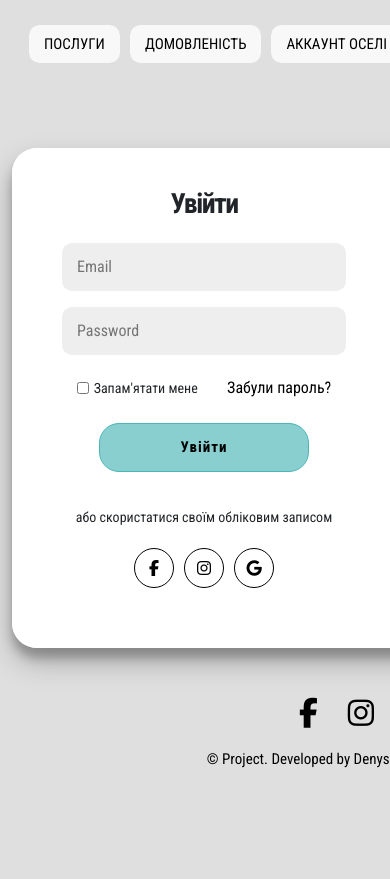
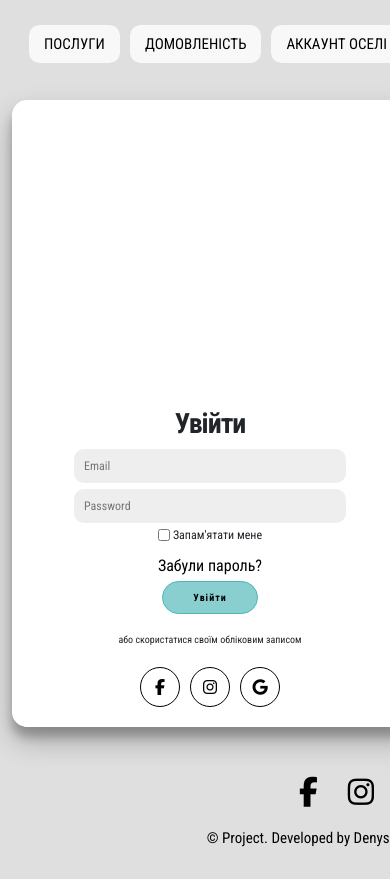
Before and after one commit to dkononov-ua/project-, an Angular app: page /registration in a window 390 px wide. Shown: the top 879 px of the page. Before the commit the page ends 844 px from the top, so only its background shows below. Built offline with nearby package versions, Linux system fonts and the light colour scheme.

Commit message:
added breakpoints to registration page

```diff
--- a/src/app/registration/registration.component.scss
+++ b/src/app/registration/registration.component.scss
@@ -2,7 +2,7 @@ h1 {
   font-weight: 700;
   letter-spacing: -1.5px;
   margin: 0;
-  margin-bottom: 15px;
+  margin-bottom: 2.5%;
 }
 
 h1.title {
@@ -17,17 +17,17 @@ a:hover {
 }
 
 p {
-  font-size: 14px;
+  font-size: 1rem;
   font-weight: 100;
-  line-height: 20px;
+  line-height: 1.25rem;
   letter-spacing: 0.5px;
-  margin: 20px 0 30px;
+  margin: 5% 0 7.5%;
   text-shadow: 0 0 10px rgba(16, 64, 74, 0.5);
 }
 
 span {
-  font-size: 14px;
-  margin-top: 25px;
+  font-size: 1rem;
+  margin-top: 5%;
 }
 
 .content {
@@ -62,10 +62,10 @@ button {
   border: 1px solid #4bb6b7;
   background-color: #4bb5b7a6;
   color: black;
-  font-size: 15px;
+  font-size: 1.125rem;
   font-weight: 700;
-  margin: 10px;
-  padding: 12px 80px;
+  margin: 5% 2.5%;
+  padding: 6% 20%;
   letter-spacing: 1px;
   text-transform: capitalize;
   transition: 0.3s ease-in-out;
@@ -96,20 +96,20 @@ button.ghost i {
 }
 
 button.ghost i.register {
-  right: 70px;
+  right: 9.114%;
 }
 
 button.ghost i.login {
-  left: 70px;
+  left: 9.114%;
 }
 
 button.ghost:hover i.register {
-  right: 40px;
+  right: 5.228%;
   opacity: 1;
 }
 
 button.ghost:hover i.login {
-  right: 40px;
+  right: 5.228%;
   opacity: 1;
 }
 
@@ -320,3 +320,115 @@ input {
 .social-container a:hover {
   border: 1px solid #4bb6b7;
 }
+
+@media screen and (max-width: 768px) {
+  h1 {
+    font-size: 36px;
+    letter-spacing: -1px;
+    margin-bottom: 10px;
+  }
+
+  h1.title {
+    font-size: 32px;
+    line-height: 32px;
+    text-shadow: none;
+  }
+
+  p {
+    font-size: 12px;
+    line-height: 18px;
+    letter-spacing: 0;
+    margin: 15px 0 20px;
+    text-shadow: none;
+  }
+
+  span {
+    font-size: 12px;
+    margin-top: 20px;
+  }
+
+  .content {
+    height: auto;
+    flex-direction: column;
+  }
+
+  .content .checkbox {
+    margin-bottom: 10px;
+  }
+
+  .content label {
+    font-size: 12px;
+    padding-left: 3px;
+  }
+
+  button {
+    font-size: 12px;
+    margin: 5px;
+    padding: 10px 40px;
+  }
+
+  button.ghost i.register,
+  button.ghost i.login {
+    display: none;
+  }
+
+  input {
+    padding: 10px 12px;
+    margin: 5px 0;
+  }
+
+  .container {
+    margin-top: 3rem;
+    border-radius: 15px;
+  }
+
+  .form-container {
+    position: relative;
+    height: auto;
+    transition: none;
+  }
+
+  .overlay-container {
+    display: none;
+  }
+}
+
+@media screen and (max-width: 480px) {
+  h1 {
+    font-size: 28px;
+    margin-bottom: 5px;
+  }
+
+  h1.title {
+    font-size: 24px;
+    line-height: 24px;
+  }
+
+  p {
+    font-size: 10px;
+    line-height: 16px;
+    margin: 10px 0 15px;
+  }
+
+  span {
+    font-size: 10px;
+    margin-top: 15px;
+  }
+
+  button {
+    font-size: 10px;
+    margin: 3px;
+    padding: 8px 30px;
+  }
+
+  input {
+    padding: 8px 10px;
+    margin: 3px 0;
+    font-size: 12px;
+  }
+
+  .container {
+    margin-top: 2rem;
+    min-height: 400px;
+  }
+}
```
